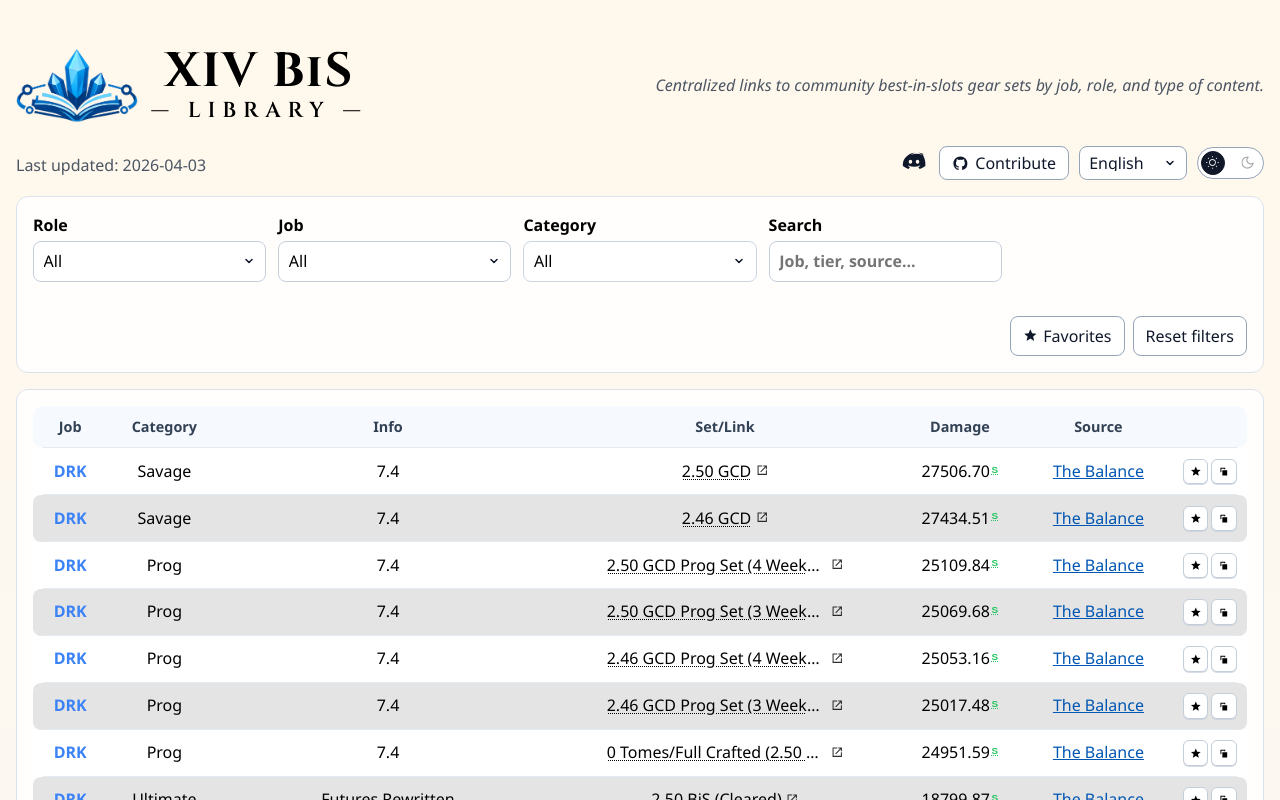
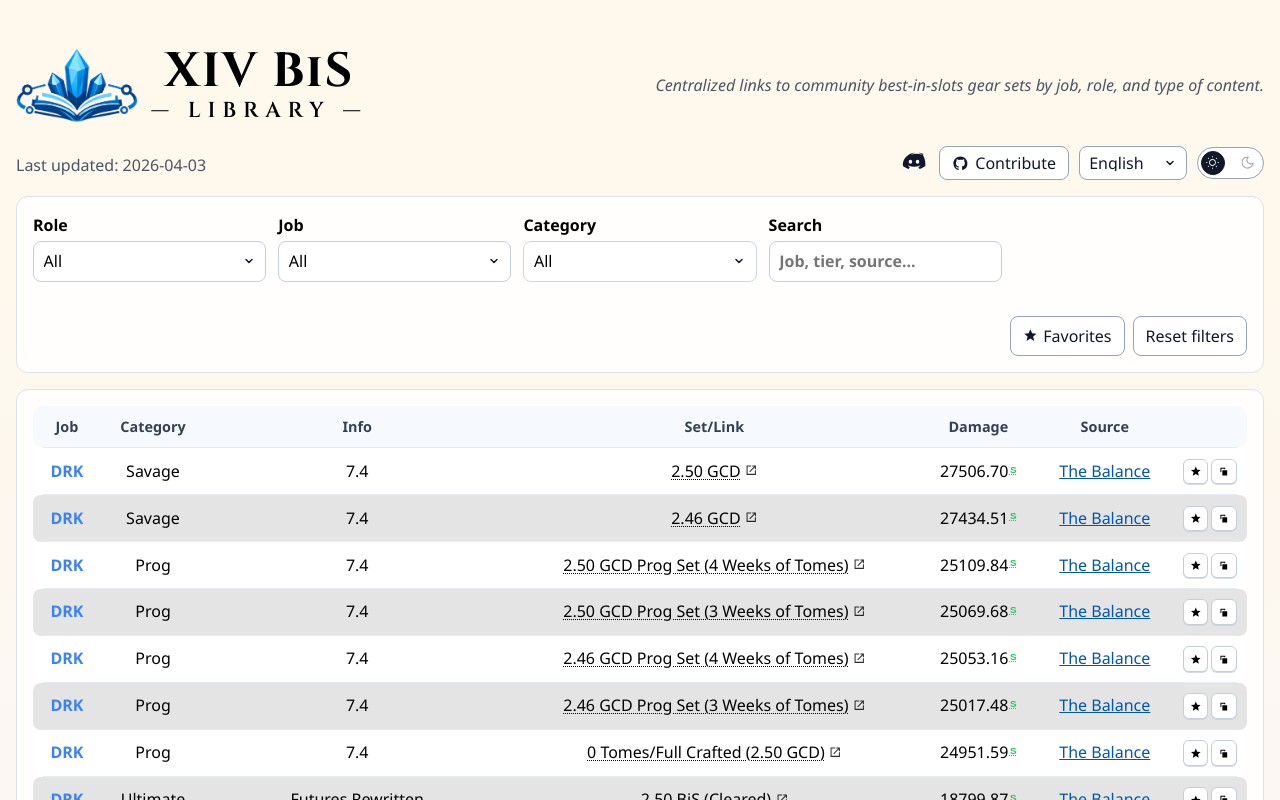
Before and after one commit to MelkyWay/xiv-bis-library, a Vue app: page / in a window 1280 px wide. Shown: the top 800 px of the page. Built offline with nearby package versions, Linux system fonts and the light colour scheme.

Commit message:
Tune note truncation threshold and tooltip trigger

```diff
--- a/src/components/BisTable.vue
+++ b/src/components/BisTable.vue
@@ -31,7 +31,7 @@ const sortState = ref<{ key: SortKey | null; direction: SortDirection | null }>(
 });
 const PAGE_SIZE = 100;
 const COPY_FEEDBACK_DURATION_MS = 1400;
-const NOTE_SINGLE_LINE_TARGET_CHARS = 44;
+const NOTE_SINGLE_LINE_TARGET_CHARS = 39;
 const currentPage = ref(1);
 const copiedEntryKey = ref<string | null>(null);
 let copyFeedbackTimer: ReturnType<typeof setTimeout> | null = null;
--- a/src/style.css
+++ b/src/style.css
@@ -936,7 +936,7 @@ th {
 
 .note-preview-text {
   display: inline-block;
-  max-width: 24ch;
+  max-width: 39ch;
   white-space: nowrap;
   overflow: hidden;
   text-overflow: ellipsis;
```
Also changed, not shown: 1 other file (tests, documents, lock files or other folders).
